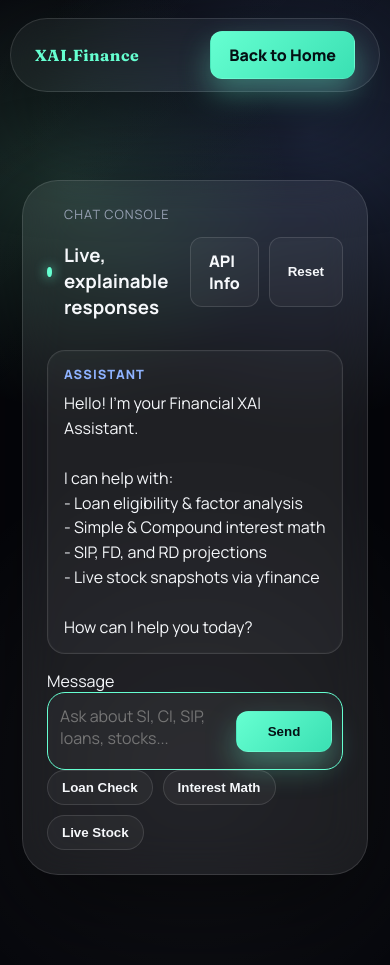
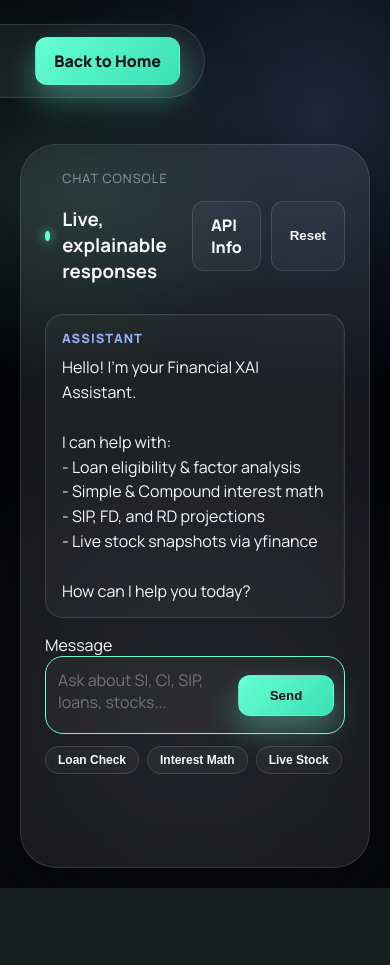
Before and after one commit to PriyanshuKSharma/xai_explainable_chatbot, a Flask app: page /chat in a window 390 px wide. After the commit the page ends 888 px from the top, so only its background shows below. Run offline with Flask 3, Linux system fonts and the light colour scheme; some libraries are stand-ins or nearby versions.

Commit message:
feat: add responsive layout styles for chat page and chat panel components

```diff
--- a/static/css/style.css
+++ b/static/css/style.css
@@ -159,6 +159,54 @@ main {
 /* Hero */
 .hero {
     padding-top: 40px;
+}
+
+/* Dedicated Chat Page */
+.chat-page .nav-floating {
+    position: sticky;
+    top: 24px;
+}
+
+.chat-container {
+    max-width: 1000px;
+    margin: 40px auto;
+    padding: 0 20px;
+}
+
+.chat-panel.full-height {
+    height: calc(100vh - 160px);
+    min-height: 600px;
+}
+
+.example-chips.compact {
+    margin-top: 12px;
+    gap: 8px;
+}
+
+.example-chips.compact .example-chip {
+    padding: 6px 12px;
+    font-size: 0.75rem;
+}
+
+@media (max-width: 1100px) {
+    .shell {
+        grid-template-columns: 1fr;
+        padding-top: 140px;
+        gap: 60px;
+    }
+
+    .hero {
+        text-align: center;
+        align-items: center;
+    }
+
+    .chat-container {
+        margin: 20px auto;
+    }
+
+    .chat-panel.full-height {
+        height: calc(100vh - 120px);
+    }
 }
 
 .hero-grid {
```
